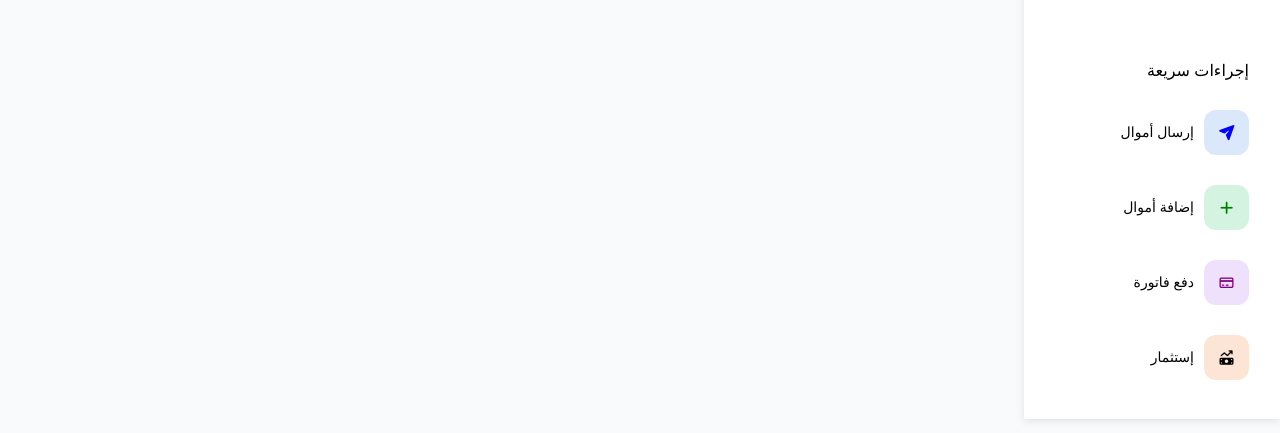
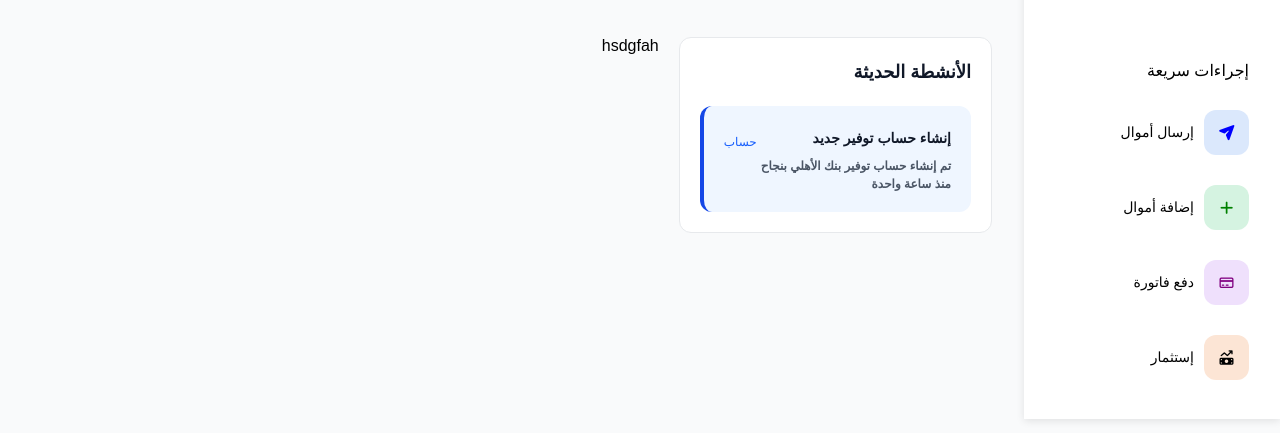
Before and after one commit to MOHAMED54353/mudabbir-dashboard, a plain HTML site: page index.html in a window 1280 px wide. Shown: the part 367-800 px from the top of the page. Drawn offline with Linux system fonts and the light colour scheme.

Commit message:
add dashboard section with recent activities and styling updates

```diff
--- a/css/style.css
+++ b/css/style.css
@@ -6,7 +6,7 @@
 }
 
 body {
-    background-color: #f9fafb;
+    background-color: #F9FAFB;
 }
 
 img {
@@ -303,3 +303,63 @@ img {
     line-height: 20px;
     color: #00a63e;
 }
+
+.dashboard {
+    display: grid;
+    grid-template-columns: 1fr 2fr;
+    gap: 20px;
+}
+
+.dashboard .dashboard-activity {
+    display: flex;
+    flex-direction: column;
+    padding: 20px;
+    background-color: #fff;
+    border-radius: 12px;
+    border: 1px solid #E7E9EC;
+}
+
+.dashboard .dashboard-activity h4 {
+    font-size: 18px;
+    font-weight: 600;
+    line-height: 28px;
+    color: #101828;
+}
+
+
+.dashboard .dashboard-activity .dashboard-activity-card {
+    background-color: #EFF6FF;
+    border-left: 4.5px solid #1447e6;
+    border-radius: 12px;
+    padding: 20px;
+    margin-top: 20px;
+}
+
+.dashboard .dashboard-activity .dashboard-activity-card .card1 {
+    display: flex;
+    justify-content: space-between;
+    align-items: center;
+}
+
+.dashboard .dashboard-activity .dashboard-activity-card .card1 h5 {
+    font-size: 14px;
+    font-weight: 700;
+    line-height: 20px;
+    color: #101828;
+}
+
+.dashboard .dashboard-activity .dashboard-activity-card .card1 span {
+    font-size: 12px;
+    font-weight: 500;
+    line-height: 16px;
+    color: #155dfc;
+}
+
+.dashboard .dashboard-activity .dashboard-activity-card p,
+span {
+    font-size: 12px;
+    font-weight: 600;
+    line-height: 16px;
+    color: #4a5565;
+    margin-top: 8px;
+}
--- a/index.html
+++ b/index.html
@@ -120,6 +120,26 @@
                     </div>
                 </div>
             </section>
+
+            <section class="dashboard">
+                <div class="dashboard-activity">
+                    <h4>
+                        الأنشطة الحديثة
+                    </h4>
+                    <div class="dashboard-activity-card">
+                        <div class="card1">
+                            <h5>إنشاء حساب توفير جديد</h5>
+                            <span>حساب</span>
+                        </div>
+                        <p>تم إنشاء حساب توفير بنك الأهلي بنجاح</p>
+                        <span>منذ ساعة واحدة</span>
+                    </div>
+                </div>
+
+                <div class="dashbord-ransaction">
+                    hsdgfah
+                </div>
+            </section>
         </main>
     </div>
 
```
